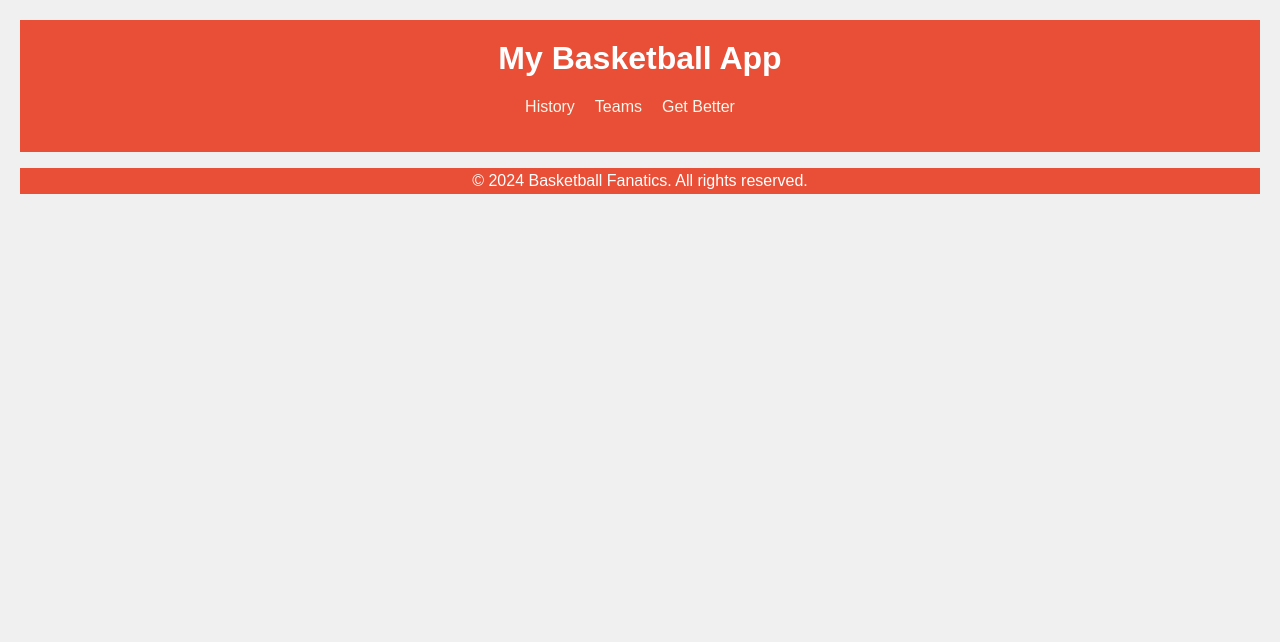
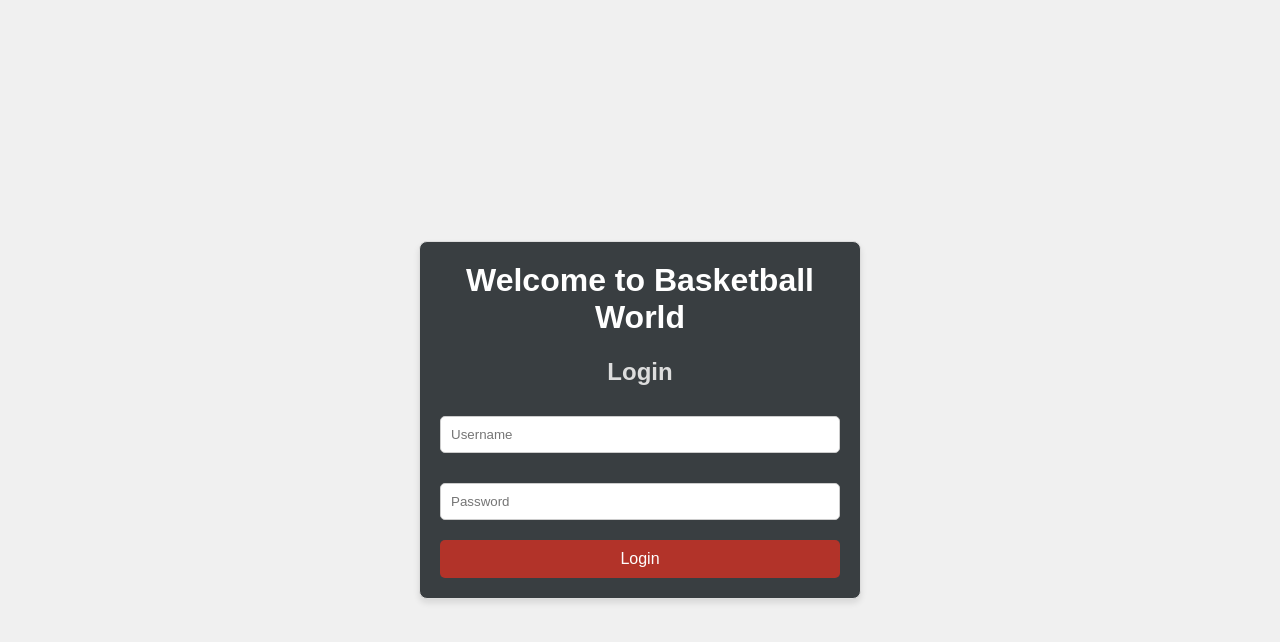
Before and after one commit to GAlbuWolver/formative-assignment-ga, a React (Create React App) app: page /login in a window 1280 px wide. Shown: the top 642 px of the page. Built offline with nearby package versions, Linux system fonts and the light colour scheme.

Commit message:
simple login system

```diff
--- a/src/App.js
+++ b/src/App.js
@@ -1,29 +1,48 @@
-import React from "react";
-import { BrowserRouter as Router, Route, Routes } from "react-router-dom";
-import Header from "./components/Header";
-import Footer from "./components/Footer";
-import HistoryPage from "./pages/History";
-import TeamsPage from "./pages/PlayerTeams";
-import GetBetterPage from "./pages/GetBetter";
+import React from 'react';
+import { BrowserRouter as Router, Routes, Route, Navigate, useLocation } from 'react-router-dom';
+import { AuthProvider, useAuth } from './context/AuthContext';
+import Header from './components/Header';
+import Footer from './components/Footer';
+import HistoryPage from './pages/History';
+import TeamsPage from './pages/PlayerTeams';
+import GetBetterPage from './pages/GetBetter';
+import LoginPage from './pages/LoginPage';
 
-function App() {
+const ProtectedRoute = ({ children }) => {
+  const { authData } = useAuth();
+  return authData ? children : <Navigate to="/login" replace />;
+};
+
+const AppContent = () => {
+  const { pathname } = useLocation();
+  const { authData } = useAuth();
+
   return (
-    <Router>
     <div className="app-wrapper">
-        <div className="app-container">
-          <Header />
+      {pathname !== '/login' && <Header />}
       <div className="content">
         <Routes>
-              <Route path="/" element={<HistoryPage />} />
-              <Route path="/teams" element={<TeamsPage />} />
-              <Route path="/getbetter" element={<GetBetterPage />} />
+          <Route path="/login" element={<LoginPage />} />
+          <Route path="/" element={<ProtectedRoute><HistoryPage /></ProtectedRoute>} />
+          <Route path="/teams" element={<ProtectedRoute><TeamsPage /></ProtectedRoute>} />
+          <Route path="/getbetter" element={<ProtectedRoute><GetBetterPage /></ProtectedRoute>} />
         </Routes>
       </div>
+      {pathname !== '/login' && <Footer />}
     </div>
-        <Footer />
-      </div>
+  );
+};
+
+const App = () => {
+  return (
+    <AuthProvider>
+      <Router>
+        <Routes>
+          <Route path="*" element={<AppContent />} />
+        </Routes>
       </Router>
+    </AuthProvider>
   );
-}
+};
 
 export default App;
--- a/src/components/Footer.js
+++ b/src/components/Footer.js
@@ -3,7 +3,7 @@ import './Footer.css'
 function Footer() {
   return (
     <footer className='footer'>
-      <p>© 2024 Basketball Fanatics. All rights reserved.</p>
+      <p>© 2024 Basketball Fanatics By Gabriel Albu. All rights reserved.Just A fun project made with love.</p>
     </footer>
   );
 }
--- a/src/components/Header.css
+++ b/src/components/Header.css
@@ -20,3 +20,15 @@
     color:#F6F7EB;
     text-decoration: none;
   }
+.sign-out-button {
+  padding: 8px 16px;
+  background-color: #f44336;
+  color: white;
+  border: none;
+  border-radius: 4px;
+  cursor: pointer;
+}
+
+.sign-out-button:hover {
+  background-color: #d32f2f;
+}
--- a/src/components/Header.js
+++ b/src/components/Header.js
@@ -1,20 +1,35 @@
+
+
 import React from 'react';
-import { Link } from 'react-router-dom';
-import './Header.css';
+import {Link, useNavigate } from 'react-router-dom';
+import { useAuth } from '../context/AuthContext';
+import './Header.css'
 
-function Header() {
+const Header = () => {
+  const auth = useAuth();
+  const navigate = useNavigate();
+
+  const handleLogout = () => {
+    auth.logout();
+    navigate('/login');
+  };
+
   return (
-    <header className="header">
-      <h1>My Basketball App</h1>
-      <nav>
+    <header className='header'>
+       <nav>
         <ul>
+          <h1>Basketball World</h1>
           <li><Link to="/">History</Link></li>
           <li><Link to="/teams">Teams</Link></li>
           <li><Link to="/getbetter">Get Better</Link></li>
         </ul>
+
       </nav>
+      {auth.authData && (
+        <button onClick={handleLogout} className="sign-out-button">Sign Out</button>
+      )}
     </header>
   );
-}
+};
 
 export default Header;
--- /dev/null
+++ b/src/context/AuthContext.js
@@ -0,0 +1,23 @@
+import React, { createContext, useContext, useState } from 'react';
+
+const AuthContext = createContext();
+
+export const useAuth = () => useContext(AuthContext);
+
+export const AuthProvider = ({ children }) => {
+  const [authData, setAuthData] = useState(null);
+
+  const login = (userData) => {
+    setAuthData(userData);
+    localStorage.setItem('authData', JSON.stringify(userData));
+  };
+
+  const logout = () => {
+    setAuthData(null);
+    localStorage.removeItem('authData');
+  };
+
+  const value = { authData, login, logout };
+
+  return <AuthContext.Provider value={value}>{children}</AuthContext.Provider>;
+};
--- /dev/null
+++ b/src/pages/LoginPage.js
@@ -0,0 +1,42 @@
+import React, { useState } from 'react';
+import { useNavigate } from 'react-router-dom';
+import { useAuth } from '../context/AuthContext';
+
+const LoginPage = () => {
+  const [username, setUsername] = useState('');
+  const [password, setPassword] = useState('');
+  const auth = useAuth();
+  const navigate = useNavigate();
+
+  const handleSubmit = (e) => {
+    e.preventDefault();
+    auth.login({ username });
+    navigate('/teams');
+  };
+
+  return (
+    <div className="login-container">
+      <form onSubmit={handleSubmit} className="login-form">
+      <h1>Welcome to Basketball World</h1>
+        <h2>Login</h2>
+        <input
+          type="text"
+          value={username}
+          onChange={(e) => setUsername(e.target.value)}
+          placeholder="Username"
+          className="input-modern"
+        />
+        <input
+          type="password"
+          value={password}
+          onChange={(e) => setPassword(e.target.value)}
+          placeholder="Password"
+          className="input-modern"
+        />
+        <button type="submit" className="button-modern">Login</button>
+      </form>
+    </div>
+  );
+};
+
+export default LoginPage;
--- a/src/pages/pages.css
+++ b/src/pages/pages.css
@@ -49,7 +49,6 @@ p td{
     border-bottom: 1px solid #dddddd;
   }
 
-  /* Row hover effect */
   .table-modern tbody tr:nth-of-type(even) {
     background-color: #f3f3f3;
   }
@@ -196,3 +195,48 @@ iframe {
   border-color: #007bff;
   outline: none;
 }
+.login-container {
+  display: flex;
+  justify-content: center;
+  align-items: center;
+  height: 100vh;
+}
+
+.login-form {
+  width: 100%;
+  max-width: 400px;
+  padding: 20px;
+  border: 1px solid #ddd;
+  border-radius: 8px;
+  background-color: #393E41;
+  text-align: center;
+  box-shadow: 0 4px 6px rgba(0,0,0,0.1);
+}
+
+.login-form h2 {
+  text-align: center;
+  margin-bottom: 20px;
+  color: #dddddd;
+}
+
+.login-form input {
+  width: 100%;
+  padding: 10px;
+  margin-bottom: 20px;
+  border-radius: 5px;
+  border: 1px solid #ccc;
+}
+
+.login-form button {
+  width: 100%;
+  padding: 10px;
+  background-color: #b23329;
+  color: white;
+  border: none;
+  border-radius: 5px;
+  cursor: pointer;
+}
+
+.login-form button:hover {
+  background-color: #15b300;
+}
```
Lines whose indentation alone changed are shown as unchanged.
